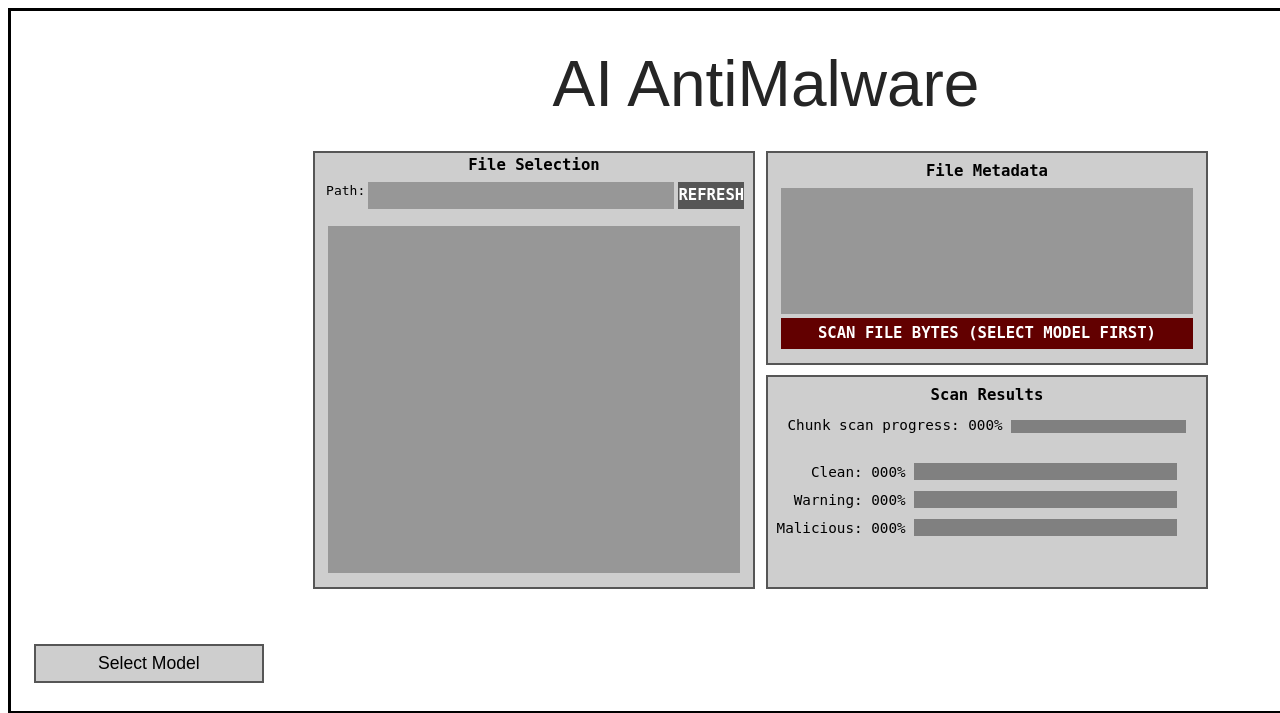
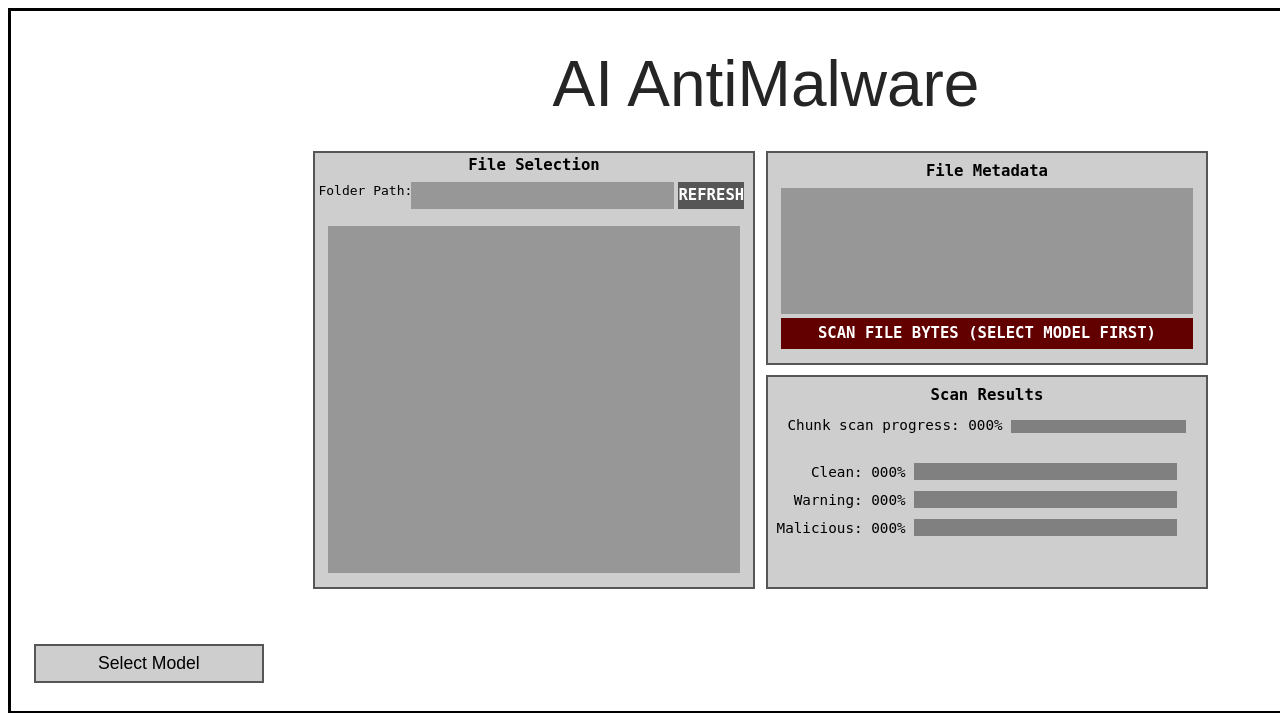
Before and after one commit to chriswee168/ai-file-scanner-app, a Django app: template server/main/templates/main/index.html in a window 1280 px wide; the page is wider, and only the part inside the window is pictured. Shown: the top 713 px of that part. Run offline with Django 5.2, Linux system fonts and the light colour scheme; the template is opened without the code that fills it, so the values that code supplies are empty.

Commit message:
Change path textbox label
Specify that a path to a target folder on the user's
computer is required.

```diff
--- a/server/main/static/main/css/index.css
+++ b/server/main/static/main/css/index.css
@@ -85,9 +85,9 @@ label
 #path-textbox
 {
     background-color: rgb(151, 151, 151);
-    width: 70%;
+    width: 60%;
     height: 6%;
-    left: 12%;
+    left: 22%;
     bottom: 8%;
     text-align: left;
     position: relative;
@@ -105,7 +105,7 @@ label
 #path-textbox-label
 {
     font-family: monospace;
-    right: 43%;
+    right: 38.5%;
     bottom: 4.5%;
     font-size: 100%;
     position: relative;
--- a/server/main/templates/main/index.html
+++ b/server/main/templates/main/index.html
@@ -36,7 +36,7 @@
                 <h3 class="div-title">File Selection</h3>
 
                 <!-- Textbox to enter directory path. -->
-                <div id="path-textbox-label">Path:</div>
+                <div id="path-textbox-label">Folder Path:</div>
 
                 <!-- CSRF Token. -->
                 {% csrf_token %}
```
